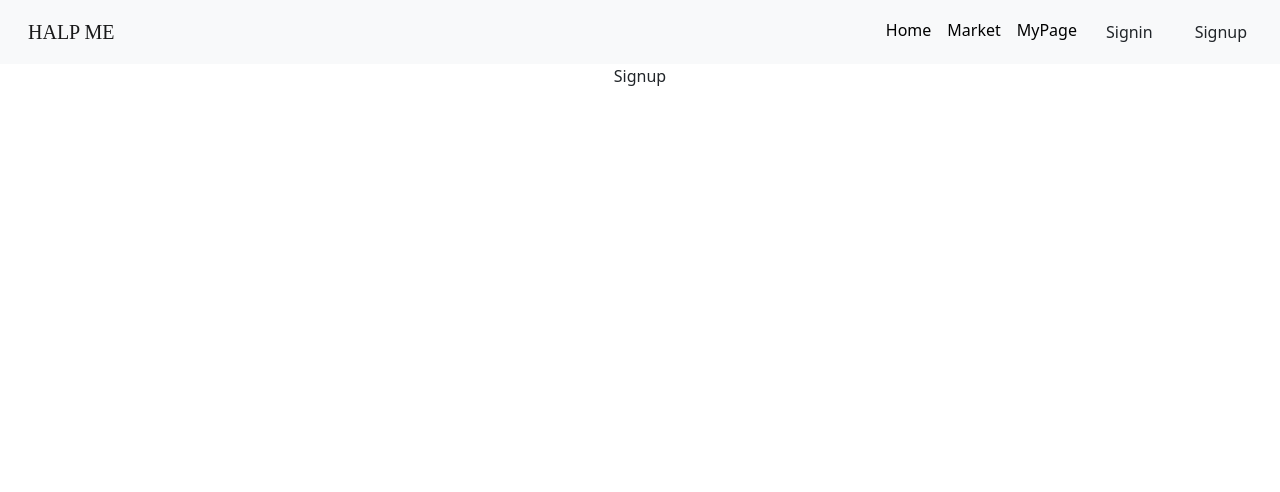
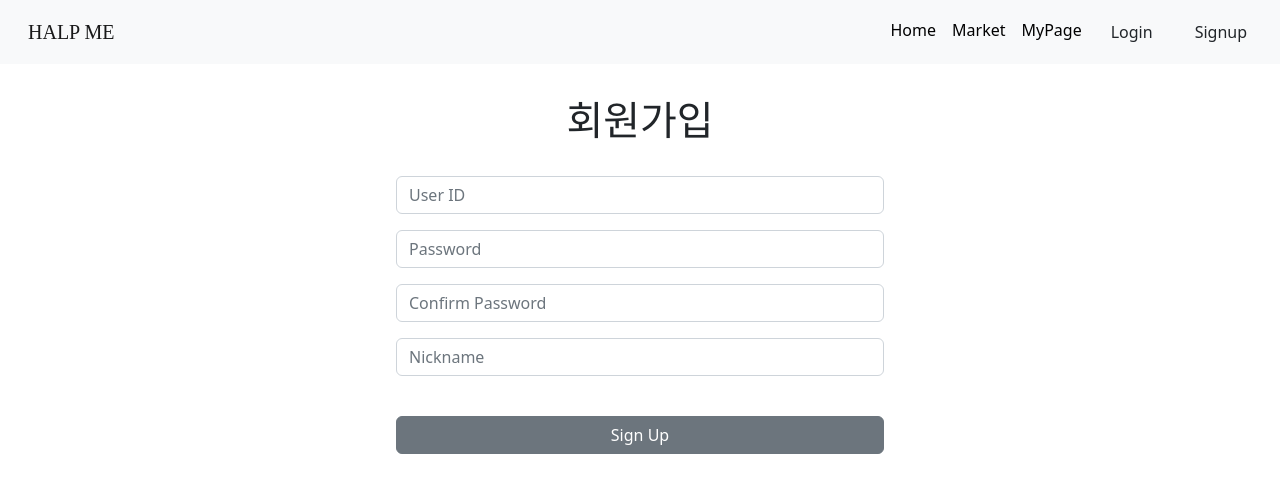
Before and after one commit to codestates/BEB-05-HALPME, a React (Create React App) app in the folder client/: page /signup in a window 1280 px wide. Shown: the top 492 px of the page. Built offline with nearby package versions, Linux system fonts and the light colour scheme; a web font is replaced by a local one.

Commit message:
add signup&signin

```diff
--- a/client/package.json
+++ b/client/package.json
@@ -6,7 +6,10 @@
     "@testing-library/jest-dom": "^5.16.5",
     "@testing-library/react": "^13.3.0",
     "@testing-library/user-event": "^13.5.0",
+    "axios": "^0.27.2",
     "bootstrap": "^5.2.0",
+    "cross-env": "^7.0.3",
+    "crypto-js": "^4.1.1",
     "react": "^18.2.0",
     "react-bootstrap": "^2.5.0",
     "react-dom": "^18.2.0",
--- a/client/src/assets/styles/App.css
+++ b/client/src/assets/styles/App.css
@@ -9,3 +9,7 @@
 .color-bg {
   background-color: #0F4C81;
 }
+
+.title {
+  margin: 2rem;
+}
--- /dev/null
+++ b/client/src/assets/styles/Signin.css
@@ -0,0 +1,8 @@
+.Signin {
+    text-align: center;
+    margin: auto;
+    width: 40%;
+}
+.validation-msg {
+    color: red;
+}
--- /dev/null
+++ b/client/src/assets/styles/Signup.css
@@ -0,0 +1,8 @@
+.Signup {
+    text-align: center;
+    margin: auto;
+    width: 40%;
+}
+.validation-msg {
+    color: red;
+}
--- a/client/src/components/Navbar.js
+++ b/client/src/components/Navbar.js
@@ -3,6 +3,7 @@ import '../assets/styles/Navbar.css';
 // import { useSelector, useDispatch } from 'react-redux'; // redux
 // import { accountActions } from "../redux/accountSlice";
 
+// eslint-disable-next-line
 function Navbar({ }) {
     // const account = useSelector((state) => state.account.address);
     // const dispatch = useDispatch()
@@ -19,7 +20,7 @@ function Navbar({ }) {
                         <Link to="/market" className="nav-item">Market</Link>
                         <Link to="/mypage" className="nav-item">MyPage</Link>
                         <Link to="/signin">
-                            <button className="nav-item-btn btn color-bg">Signin</button>
+                            <button className="nav-item-btn btn color-bg">Login</button>
                         </Link>
                         <Link to="/signup">
                             <button className="nav-item-btn btn color-bg">Signup</button>
--- a/client/src/pages/Signin.js
+++ b/client/src/pages/Signin.js
@@ -1,9 +1,92 @@
+import { useState } from "react";
+import { useNavigate } from "react-router-dom";
+import axios from 'axios'
+import crypto from 'crypto-js';
+
+import Form from "react-bootstrap/Form";
+import Button from "react-bootstrap/Button";
+import Row from 'react-bootstrap/Row';
+import Col from 'react-bootstrap/Col';
+import Container from 'react-bootstrap/Container';
+
+import '../assets/styles/Signin.css';
+
 function Signin() {
-    return (
-      <div className="Signin">
-        Signin
-      </div>
-    );
+  let [userId, setUserId] = useState("")
+  let [password, setPassword] = useState("")
+  let [validationMsg, setValidationMsg] = useState("")
+  let navigate = useNavigate()
+
+  let onChangeUserId = (e) => {
+    setUserId(e.target.value)
+  }
+  let onChangePassword = (e) => {
+    setPassword(e.target.value)
+  }
+  let isValidate = () => {
+    if (userId.length < 5 || userId.length > 12) {
+        setValidationMsg("아이디는 5글자 이상 12글자 이하여야 합니다.")
+    }
+    else if (password.length < 5) {
+        setValidationMsg("패스워드는 5글자 이상어야 합니다.")
+    }
+    else {
+        setValidationMsg("")
+        return true
+    }
+    return false
+}
+  let signin = () => {
+    if (isValidate()) {
+      let ciphertext = crypto.AES.encrypt(password, process.env.REACT_APP_SECRET_KEY).toString();
+      let params = {
+          id: userId,
+          password: ciphertext,
+      }
+      axios.post()
+          .then(() => {
+              // 로그인 처리
+              navigate("/", { replace: true });
+          })
+          .catch((err) => {
+              console.log(err)
+              setValidationMsg("로그인에 실패했습니다. 잠시 후 다시 시도해주세요.")
+          })
+    }
+  }
+  return (
+    <div className="Signin">
+      <h1 className="title">로그인</h1>
+      <Container className="panel">
+          <Form>
+              <Form.Group as={Row} className="mb-3">
+                  <Col sm>
+                      <Form.Control type="text" placeholder="User ID" onChange={onChangeUserId} />
+                  </Col>
+              </Form.Group>
+
+              <Form.Group as={Row} className="mb-3">
+                  <Col sm>
+                      <Form.Control type="password" placeholder="Password" onChange={onChangePassword} />
+                  </Col>
+              </Form.Group>
+
+              {
+                    validationMsg.length >= 1
+                    ? <div className="validation-msg">{ validationMsg }</div>
+                    : <span></span>
+              }
+              <br/>
+
+              <div className="d-grid gap-1">
+                  <Button variant="secondary" onClick={signin} >
+                      Login
+                  </Button>
+              </div>
+          </Form>
+      </Container>
+    </div>
+  );
 }
 
 export default Signin;
--- a/client/src/pages/Signup.js
+++ b/client/src/pages/Signup.js
@@ -1,15 +1,123 @@
-import { Link } from "react-router-dom";
+import { useState } from "react";
+import { useNavigate } from "react-router-dom";
+import axios from 'axios'
+import crypto from 'crypto-js';
 
-import { useState } from "react";
+import Form from "react-bootstrap/Form";
+import Button from "react-bootstrap/Button";
+import Row from 'react-bootstrap/Row';
+import Col from 'react-bootstrap/Col';
+import Container from 'react-bootstrap/Container';
+
+import '../assets/styles/Signup.css';
 
 function Signup() {
-    let [id, setId] = useState('')
-    let [nick, setNick] = useState('')
-    let [pw, setPw] = useState('')
-    let [pwConf, setPwConf] = useState('')
+    let [userId, setUserId] = useState("")
+    let [password, setPassword] = useState("")
+    let [passwordConf, setPasswordConf] = useState("")
+    let [nickname, setNickname] = useState("")
+    let [validationMsg, setValidationMsg] = useState("")
+
+    let navigate = useNavigate()
+
+    let onChangeUserId = (e) => {
+        setUserId(e.target.value)
+    }
+    let onChangePassword = (e) => {
+        setPassword(e.target.value)
+    }
+    let onChangePasswordConf = (e) => {
+        setPasswordConf(e.target.value)
+    }
+    let onChangeNickname = (e) => {
+        setNickname(e.target.value)
+    }
+    let isValidate = () => {
+        if (userId.length < 5 || userId.length > 12) {
+            setValidationMsg("아이디는 5글자 이상 12글자 이하여야 합니다.")
+        }
+        else if (password.length < 5) {
+            setValidationMsg("패스워드는 5글자 이상어야 합니다.")
+        }
+        else if (password.length > 30) {
+            setValidationMsg("패스워드가 너무 깁니다.")
+        }
+        else if (password !== passwordConf) {
+            setValidationMsg("패스워드가 서로 일치하지 않습니다.")
+        }
+        else if (nickname.length < 2 || nickname.length > 10)
+            setValidationMsg("닉네임은 2글자 이상 10글자 이하여야 합니다.")
+        else {
+            setValidationMsg("")
+            return true
+        }
+        return false
+    }
+
+    let signup = () => {
+        if(isValidate()) {
+            let ciphertext = crypto.AES.encrypt(password, process.env.REACT_APP_SECRET_KEY).toString();
+            let params = {
+                id: userId,
+                password: ciphertext,
+                nickname: nickname
+            }
+            axios.post()
+                .then(() => {
+                    // 로그인 요청
+                    axios.post()
+                        .then(() => {
+                            // 홈으로 이동
+                            navigate("/", { replace: true });
+                        })
+                })
+                .catch((err) => {
+                    console.log(err)
+                    setValidationMsg("회원가입에 실패했습니다. 잠시 후 다시 시도해주세요.")
+                })
+        }
+    }
     return (
       <div className="Signup">
-        Signup
+        <h1 className="title">회원가입</h1>
+        <Container className="panel">
+            <Form>
+                <Form.Group as={Row} className="mb-3">
+                    <Col sm>
+                        <Form.Control type="text" placeholder="User ID" onChange={onChangeUserId} />
+                    </Col>
+                </Form.Group>
+
+                <Form.Group as={Row} className="mb-3">
+                    <Col sm>
+                        <Form.Control type="password" placeholder="Password" onChange={onChangePassword} />
+                    </Col>
+                </Form.Group>
+
+                <Form.Group as={Row} className="mb-3">
+                    <Col sm>
+                        <Form.Control type="password" placeholder="Confirm Password" onChange={onChangePasswordConf} />
+                    </Col>
+                </Form.Group>
+
+                <Form.Group as={Row} className="mb-3">
+                    <Col sm>
+                        <Form.Control type="text" placeholder="Nickname" onChange={onChangeNickname} />
+                    </Col>
+                </Form.Group>
+                {
+                    validationMsg.length >= 1
+                    ? <div className="validation-msg">{ validationMsg }</div>
+                    : <span></span>
+                }
+                <br/>
+                <div className="d-grid gap-1">
+                    <Button variant="secondary" onClick={signup}>
+                        Sign Up
+                    </Button>
+                </div>
+            </Form>
+        </Container>
       </div>
     );
 }
```
Also changed, not shown: 2 other files (tests, documents, lock files or other folders).
